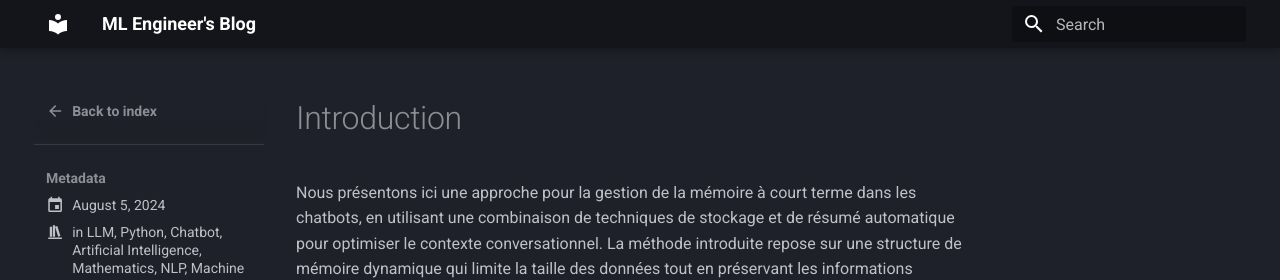
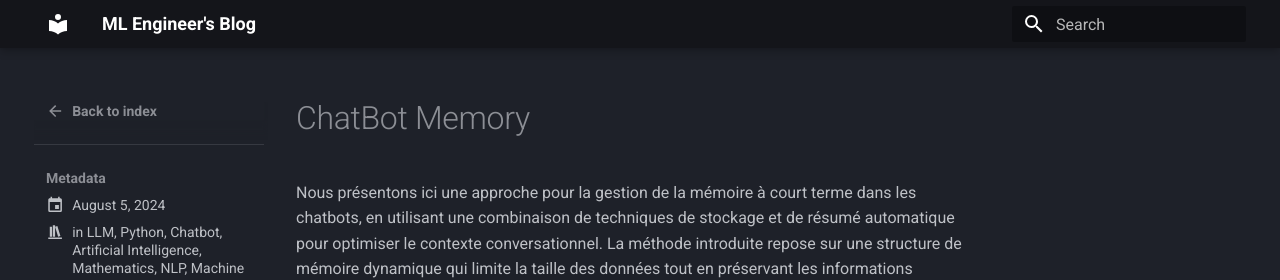
Before and after one commit to stadiello/sebastien-tadiello, an MkDocs documentation site: the page built from docs/blog/posts/ChatBot-Memory.md, in a window 1280 px wide and 900 px high. Shown: the top 280 px of the window. Built offline with MkDocs 1.6.1 and Material for MkDocs 9.7.7, drawn with Linux system fonts in a browser that asks for light colours; formulas are drawn with MathJax 3.

Commit message:
change article name

```diff
--- a/docs/blog/posts/ChatBot-Memory.md
+++ b/docs/blog/posts/ChatBot-Memory.md
@@ -7,7 +7,7 @@ description: >
 categories: ["LLM", "Python", "Chatbot","Artificial Intelligence","Mathematics","NLP","Machine Learning","Memory"]
 ---
 
-# Introduction
+# ChatBot Memory
 
 Nous présentons ici une approche pour la gestion de la mémoire à court terme dans les chatbots, en utilisant une combinaison de techniques de stockage et de résumé automatique pour optimiser le contexte conversationnel. La méthode introduite repose sur une structure de mémoire dynamique qui limite la taille des données tout en préservant les informations essentielles à travers des résumés intelligents. Cette approche permet non seulement d'améliorer la fluidité des interactions mais aussi d'assurer une continuité contextuelle lors de longues sessions de dialogue. En outre, l'utilisation de techniques asynchrones garantit que les opérations de gestion de la mémoire n'interfèrent pas avec la réactivité du chatbot.
 
```
